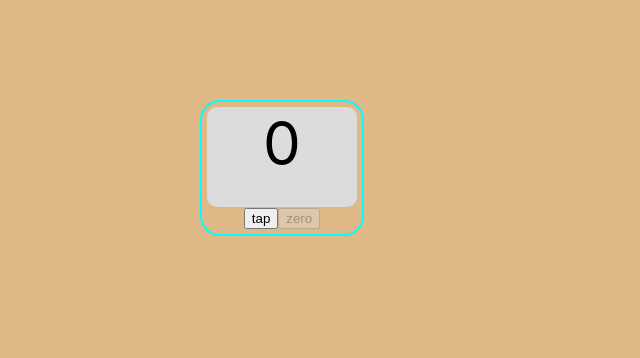
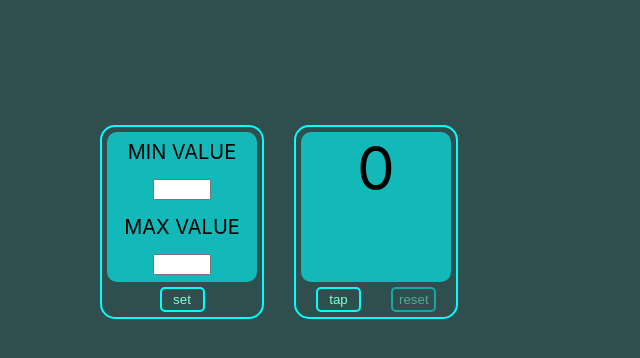
Before and after one commit to Ese-nin/Counter, a React (Create React App) app: page / in a window 1280 px wide. Shown: the top 358 px of the page, without its empty margins (0-640 px from the left). Built offline with nearby package versions, Linux system fonts and the light colour scheme.

Commit message:
counter v.1.1 add set_window, localStorage

```diff
--- a/src/App.css
+++ b/src/App.css
@@ -1,19 +1,27 @@
 .App {
-    width: 150px;
-    text-align: center;
-    border: 2px solid aqua;
-    border-radius: 20px;
-    margin: 100px 0 0 200px;
-    padding: 5px;
+    display: flex;
+    flex-direction: row;
+    margin: 100px;
 }
 
-.display {
-    font-size: 60px;
-    height: 100px;
-    background-color: gainsboro;
-    border-radius: 10px;
+.actButton {
+    width: 30%;
+    height: 25px;
+    color: aquamarine;
+    background-color: darkslategrey;
+    border: 2px solid aqua;
+    border-radius: 5px;
 }
 
-.errorCount {
-    color: red;
+.disButton {
+    width: 30%;
+    height: 25px;
+    color: rgba(127, 255, 212, 0.5);
+    background-color: darkslategrey;
+    border: 2px solid rgba(0, 255, 255, 0.5);
+    border-radius: 5px;
 }
+
+.input {
+    width: 50px;
+}
--- a/src/App.tsx
+++ b/src/App.tsx
@@ -1,25 +1,51 @@
-import React, {useState} from 'react';
+import React, {useEffect, useState} from 'react';
 import './App.css';
 import Counter from "./components/Counter";
+import SettingWindow from "./components/SettingWindow";
 
 function App() {
 
-    const [count, setCount] = useState<number>(0)
-    const [error, setError] = useState<boolean>(false)
+    const [minValue, setMinValue] = useState(0);
+    const [maxValue, setMaxValue] = useState(5);
+    const [count, setCount] = useState(minValue);
+    const [error, setError] = useState(false);
+
+    useEffect(() => {
+        localStorage.setItem("counterValue", JSON.stringify(count))
+    }, [count])
+
+    useEffect(() => {
+        localStorage.setItem("minValue", JSON.stringify(minValue))
+    }, [minValue])
+
+    useEffect(() => {
+        localStorage.setItem("maxValue", JSON.stringify(maxValue))
+    }, [maxValue])
+
 
     const tap = () => {
         const currentCount = count + 1
         setCount(currentCount)
-        if (count === 4) setError(true)
+        if (count === maxValue - 1) setError(true)
     }
+
     const zero = () => {
-        setCount(0)
+        setCount(minValue)
         setError(false)
+    }
+
+    const setValue = (newMinValue: number, newMaxValue: number) => {
+        setMinValue(newMinValue);
+        setMaxValue(newMaxValue);
+        setCount(newMinValue)
     }
 
     return (
         <div className="App">
+            <SettingWindow
+                setValue={setValue}/>
             <Counter
+                minValue={minValue}
                 count={count}
                 error={error}
                 tap={tap}
--- a/src/components/Button.tsx
+++ b/src/components/Button.tsx
@@ -10,8 +10,15 @@ const Button = (props: ButtonPropsType) => {
 
     const {name, callBack, disable} = props
 
+    let style = disable ? "disButton" : "actButton"
+
     return (
-        <button disabled={disable} onClick={callBack}>{name}</button>
+        <button
+            className={style}
+            disabled={disable}
+            onClick={callBack}>
+            {name}
+        </button>
     );
 };
 
--- /dev/null
+++ b/src/components/Counter.module.css
@@ -0,0 +1,40 @@
+.container {
+    display: flex;
+    flex-direction: column;
+    align-items: center;
+}
+
+.counter {
+    text-align: center;
+    border: 2px solid aqua;
+    border-radius: 15px;
+    margin-top: 25px;
+}
+
+.display {
+    display: flex;
+    justify-content: center;
+    font-size: 60px;
+    height: 150px;
+    width: 150px;
+    background-color: rgba(0, 255, 255, 0.6);
+    border-radius: 10px;
+    margin: 5px;
+}
+
+.errorCount {
+    font-size: 60px;
+    height: 150px;
+    width: 150px;
+    color: red;
+    background-color: rgba(255, 0, 0, .2);
+    border-radius: 10px;
+    margin: 5px;
+}
+
+.buttons {
+    display: flex;
+    flex-direction: row;
+    justify-content: space-around;
+    margin: 5px;
+}
--- a/src/components/Counter.tsx
+++ b/src/components/Counter.tsx
@@ -1,7 +1,10 @@
 import React from 'react';
 import Button from "./Button";
+import Display from "./Display";
+import s from "./Counter.module.css"
 
 type CounterPropsType = {
+    minValue: number
     error: boolean
     count: number
     tap: () => void
@@ -10,36 +13,24 @@ type CounterPropsType = {
 
 const Counter = (props: CounterPropsType) => {
 
-    const {error, count, tap, zero} = props
-
-    const resultCount = <div className={error ? "errorCount" : ""}>{count}</div>
+    const {error, count, tap, zero, minValue} = props
 
     return (
-        <div>
-            <div className="display">
-                {resultCount}
+        <div className={s.container}>
+            <div className={s.counter}>
+                <div className={error ? s.errorCount : s.display}>
+                    <Display count={count}/>
                 </div>
-            <div>
-
-                 {/*simple buttons*/}
-                {/*<button
-                    disabled={error}
-                    onClick={tap}>tap
-                </button>
-                <button
-                    disabled={count === 0}
-                    onClick={zero}>zero
-                </button>*/}
-
-                {/*universal buttons?*/}
+                <div className={s.buttons}>
                     <Button
                         disable={error}
                         name="tap"
                         callBack={tap}/>
                     <Button
-                    disable={count === 0}
-                    name="zero"
+                        disable={count === minValue}
+                        name="reset"
                         callBack={zero}/>
+                </div>
             </div>
         </div>
     );
--- /dev/null
+++ b/src/components/Display.module.css
@@ -0,0 +1,4 @@
+.errorCount {
+    color: red;
+    background-color: rgba(255, 0, 0, .2);
+}
--- /dev/null
+++ b/src/components/Display.tsx
@@ -0,0 +1,16 @@
+import React from 'react';
+
+type DisplayPropsType = {
+    count: number
+}
+
+const Display = (props: DisplayPropsType) => {
+
+    const {count} = props
+
+    return (
+        <div>{count}</div>
+    );
+};
+
+export default Display;
--- /dev/null
+++ b/src/components/Input.tsx
@@ -0,0 +1,26 @@
+import React, {ChangeEvent} from 'react';
+
+type InputPropsType = {
+    ValueChange: (value: string) => void
+    type: string
+}
+
+const Input = (props: InputPropsType) => {
+
+    const {ValueChange, type} = props
+
+    const onChangeHandler = (e: ChangeEvent<HTMLInputElement>) => {
+        ValueChange(e.currentTarget.value)
+    }
+
+    const style = "input"
+
+    return (
+        <input
+            className={style}
+            onChange={onChangeHandler}
+            type={type}/>
+    );
+};
+
+export default Input;
--- /dev/null
+++ b/src/components/SettingWindow.module.css
@@ -0,0 +1,33 @@
+.container {
+    display: flex;
+    flex-direction: column;
+    align-items: center;
+    margin-right: 30px;
+}
+
+.wrapper {
+    text-align: center;
+    border: 2px solid aqua;
+    border-radius: 15px;
+    margin-top: 25px;
+}
+
+.display {
+    display: flex;
+    flex-direction: column;
+    justify-content: space-around;
+    align-items: center;
+    font-size: 20px;
+    height: 150px;
+    width: 150px;
+    background-color: rgba(0, 255, 255, 0.6);
+    border-radius: 10px;
+    margin: 5px;
+}
+
+.buttons {
+    display: flex;
+    flex-direction: row;
+    justify-content: space-around;
+    margin: 5px;
+}
--- /dev/null
+++ b/src/components/SettingWindow.tsx
@@ -0,0 +1,50 @@
+import React, {ChangeEvent, useState} from 'react';
+import s from "./SettingWindow.module.css";
+import Button from "./Button";
+import Input from "./Input";
+
+type SetWindPropsType = {
+    setValue: (newMinValue: number, newMaxValue: number) => void
+}
+
+const SettingWindow = (props: SetWindPropsType) => {
+
+    const {setValue} = props
+
+    const [min, setMin] = useState("")
+    const [max, setMax] = useState("")
+
+    const minValueChange = (value: string) => {
+        setMin(value)
+    }
+
+    const maxValueChange = (value: string) => {
+        setMax(value)
+    }
+
+    const setValueHandler = () => {
+        setValue(+min, +max)
+    }
+
+    return (
+        <div className={s.container}>
+            <div className={s.wrapper}>
+                <div className={s.display}>
+                    MIN VALUE
+                    <Input
+                        ValueChange={minValueChange}
+                        type="number"/>
+                    MAX VALUE
+                    <Input
+                        ValueChange={maxValueChange}
+                           type="number"/>
+                </div>
+                <div className={s.buttons}>
+                    <Button name="set" callBack={setValueHandler}/>
+                </div>
+            </div>
+        </div>
+    );
+};
+
+export default SettingWindow;
--- a/src/index.css
+++ b/src/index.css
@@ -1,5 +1,5 @@
 body {
-  background-color: burlywood;
+  background-color: darkslategrey;
   margin: 0;
   font-family: -apple-system, BlinkMacSystemFont, 'Segoe UI', 'Roboto', 'Oxygen',
     'Ubuntu', 'Cantarell', 'Fira Sans', 'Droid Sans', 'Helvetica Neue',
```
Lines whose indentation alone changed are shown as unchanged.
